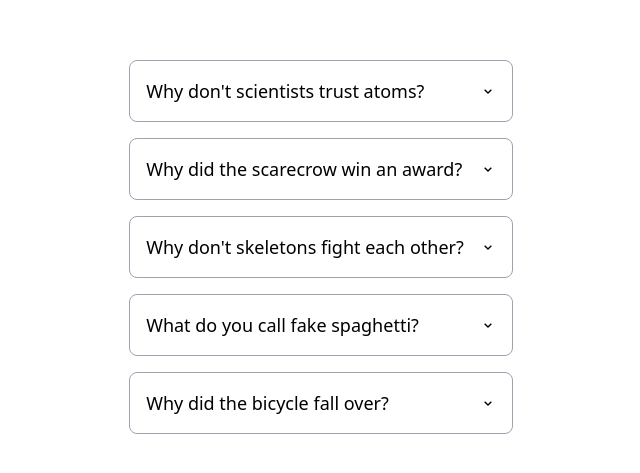
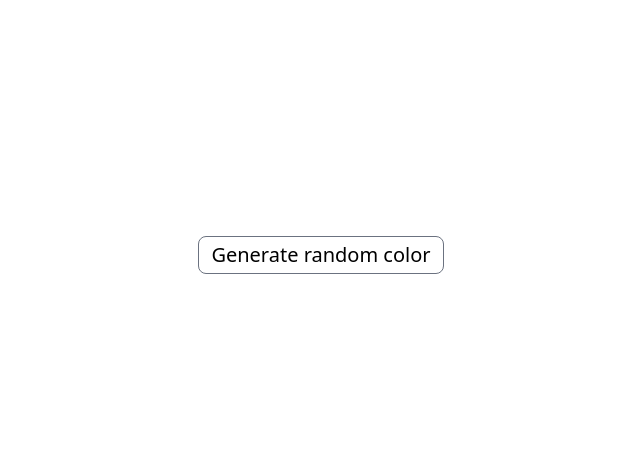
Before and after one commit to karthik-mohan23/reactjs-projects, a React (Vite) app: page / in a window 1280 px wide. Shown: the part 145-618 px from the top of the page, without its empty margins (319-959 px from the left). Built offline with nearby package versions, Linux system fonts and the light colour scheme.

Commit message:
completed random color generator

```diff
--- a/src/App.jsx
+++ b/src/App.jsx
@@ -1,6 +1,6 @@
-import Accordion from "./components/Accordion";
+import RandomBackgroundGenerator from "./components/randomBgGenerator";
 
 const App = () => {
-  return <Accordion />;
+  return <RandomBackgroundGenerator />;
 };
 export default App;
--- /dev/null
+++ b/src/components/randomBgGenerator/index.jsx
@@ -0,0 +1,19 @@
+import { useState } from "react";
+import { generateRandomColor } from "./utils";
+
+const RandomBackgroundGenerator = () => {
+  const [bgColor, setBgColor] = useState("#FFF");
+
+  return (
+    <div
+      className="min-h-screen flex items-center justify-center"
+      style={{ backgroundColor: `${bgColor}` }}>
+      <button
+        className="border border-gray-500 bg-white rounded-lg px-3 py-1 text-xl"
+        onClick={() => setBgColor(generateRandomColor())}>
+        Generate random color
+      </button>
+    </div>
+  );
+};
+export default RandomBackgroundGenerator;
--- /dev/null
+++ b/src/components/randomBgGenerator/utils.js
@@ -0,0 +1,29 @@
+export function generateRandomColor() {
+  let colorStr = "#";
+  let hexColors = [
+    "1",
+    "2",
+    "3",
+    "4",
+    "5",
+    "6",
+    "7",
+    "8",
+    "9",
+    "A",
+    "B",
+    "C",
+    "D",
+    "E",
+    "F",
+  ];
+
+  for (let i = 0; i < 6; i++) {
+    colorStr += hexColors[generateRandomNumber()];
+  }
+  return colorStr;
+}
+
+function generateRandomNumber() {
+  return Math.floor(Math.random() * 15);
+}
```
